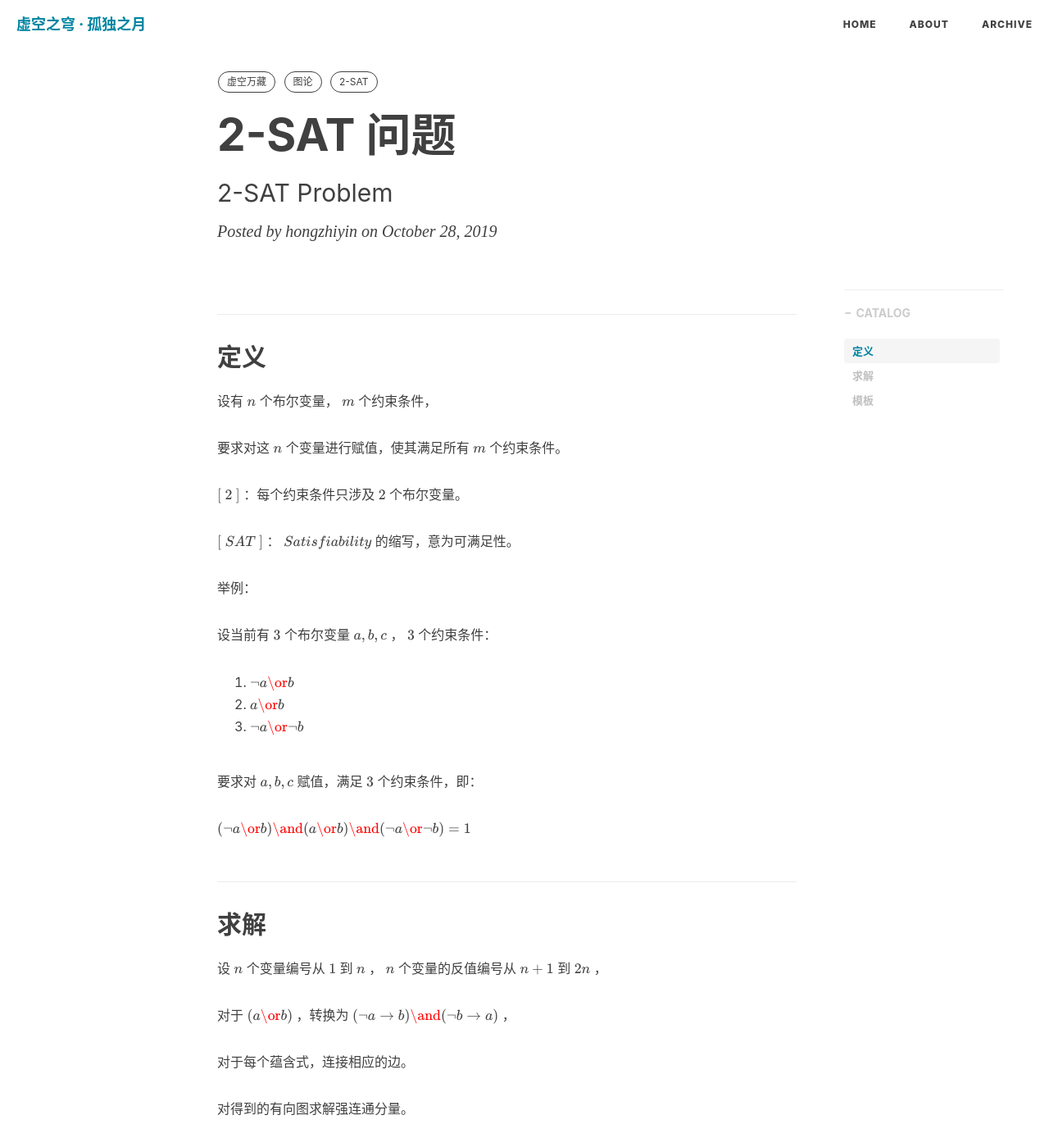
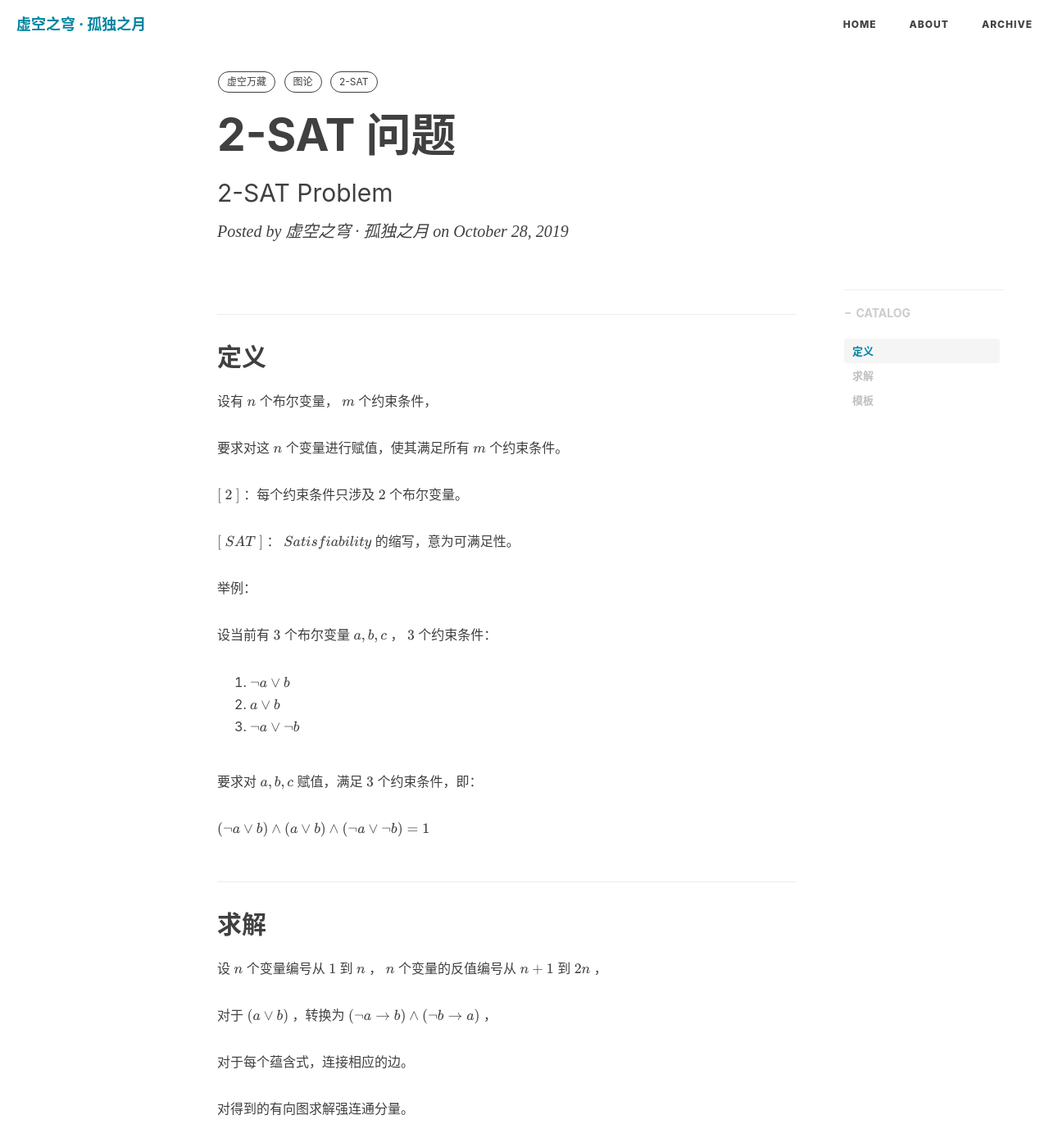
Before and after one commit to hongzhiyin/hongzhiyin.github.io, a Jekyll site: the page built from _posts/Void_Treasure/2019-10-28-2-sat-problem.md, in a window 1280 px wide and 1400 px high. Shown: the whole window at 82% size. Built offline with Jekyll 4.4.1, drawn with Linux system fonts in a browser that asks for light colours; nearby versions of some CDN libraries; formulas are drawn with MathJax 3; comment, search, counter and statistics services are not loaded.

Commit message:
Update 2019-10-28-2-sat-problem.md

```diff
--- a/_posts/Void_Treasure/2019-10-28-2-sat-problem.md
+++ b/_posts/Void_Treasure/2019-10-28-2-sat-problem.md
@@ -2,7 +2,7 @@
 layout:        post
 title:         "2-SAT 问题"
 subtitle:      "2-SAT Problem"
-author:        "hongzhiyin"
+authlor:        "hongzhiyin"
 header-style:  text
 mathjax:       true
 catalog:       true
@@ -26,19 +26,19 @@ $[\ SAT\ ]$ ： $Satisfiability$ 的缩写，意为可满足性。
 
 设当前有 $3$ 个布尔变量 $a, b, c$ ， $3$ 个约束条件：
 
-1. $\neg a\or b$
-2. $a \or b$
-3. $\neg a\or \neg b$
+1. $\neg a\lor b$
+2. $a \lor b$
+3. $\neg a\lor \neg b$
 
 要求对 $a, b, c$ 赋值，满足 $3$ 个约束条件，即：
 
-$(\neg a\or b)\and(a\or b)\and(\neg a\or \neg b) = 1$
+$(\neg a\lor b)\land(a\lor b)\land(\neg a\lor \neg b) = 1$
 
 ## 求解
 
 设 $n$ 个变量编号从 $1$ 到 $n$ ， $n$ 个变量的反值编号从 $n+1$ 到 $2n$ ，
 
-对于 $(a\or b)$ ，转换为 $(\neg a\to b)\and (\neg b\to a)$ ，
+对于 $(a\lor b)$ ，转换为 $(\neg a\to b)\land (\neg b\to a)$ ，
 
 对于每个蕴含式，连接相应的边。
 
```
Also changed, not shown: other parts of _posts/Void_Treasure/2019-10-28-2-sat-problem.md (+1 -1 lines).
